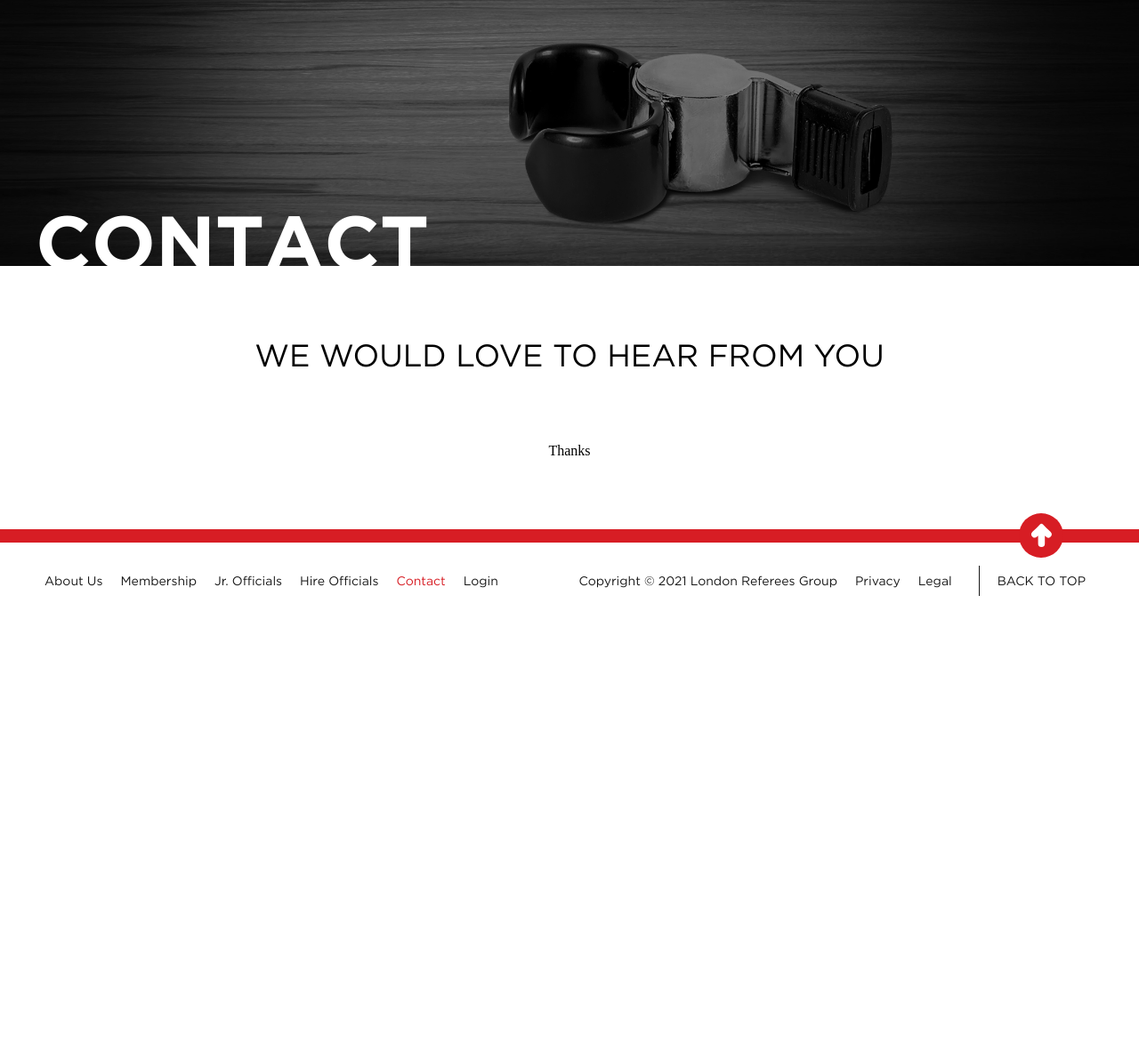
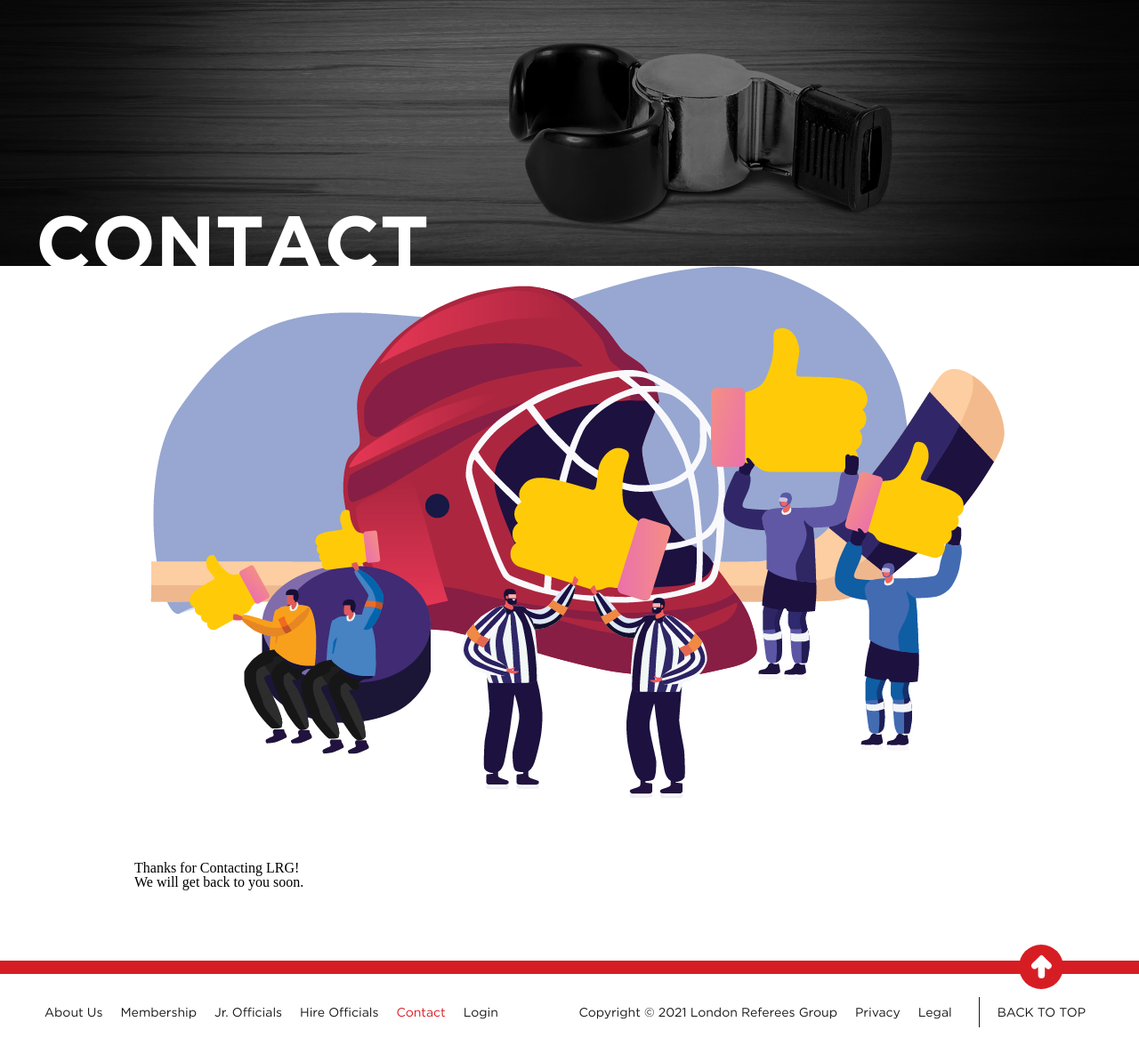
Before and after one commit to selenaelisewells/LRG_site_build, a PHP site: page /contact.php in a window 1280 px wide. Shown: the part 109-1294 px from the top of the page at 89% size. Before the commit the page ends 779 px from the top, so only its background shows below. Run offline with PHP 8.4, Linux system fonts and the light colour scheme; a user stored in the database is signed in; style sheets or scripts are compiled from the project's sources; some libraries are stand-ins or nearby versions.

Commit message:
working on Contact overlay - switching to try and connect backend

```diff
--- a/contact.php
+++ b/contact.php
@@ -13,7 +13,11 @@ include './templates/header.php';
         <div class="imageBanner" style="background-image: url(./images/HEADER_05_CONTACT.jpg)">
             <div class="titleWrap"><h2 class="miniHeaderTitle">Contact</h2></div>
         </div>
+        <?php if(isset($_SESSION['contact_form_submitted']) && $_SESSION['contact_form_submitted']): ?>
+
+        <?php else: ?>
         <h3 class="miniHeaderTagline">we would love to hear from you</h3>
+        <?php endif; ?>
 </section>
 
 
@@ -22,7 +26,11 @@ include './templates/header.php';
 <section class="contactFormWrap">
     <?php if(isset($_SESSION['contact_form_submitted']) && $_SESSION['contact_form_submitted']): ?>
             <!-- HTML FOR THANK YOU GOES HERE -->
-         <h1>Thanks</h1>
+         <div class="contactSubmitted">
+             <img src="./images/Thanks.png" alt="">
+         <h1 class="submittedTitle">Thanks for Contacting LRG!</h1>
+         <p class="submittedText">We will get back to you soon.</p>
+         </div>
     <?php else: ?>
         <form  action="./includes/mail/send.php" method="POST" id="mail-form">
 
--- a/includes/mail/send.php
+++ b/includes/mail/send.php
@@ -66,7 +66,7 @@ $email_recipient = 'selena.elise.wells@gmail.com';
 $email_message = sprintf('Name: %s, Email: %s, Message: %s', $visitor_name, $visitor_email, $visitor_message);
 //creates a template to insert the user data into a formated string
 
-// mail($email_recipient, $email_subject, $email_message, $email_headers);
+mail($email_recipient, $email_subject, $email_message, $email_headers);
 
 //change page to thanks for sending us a message page - if successfully send an email
 $_SESSION['contact_form_submitted'] = true;
--- /dev/null
+++ b/sass/modules/_contactSent.scss
@@ -0,0 +1,5 @@
+.contactSubmitted {
+    width: 100%;
+    height: 100%;
+    background-color: $main-gray;
+}
--- /dev/null
+++ b/temp.html
@@ -0,0 +1,5 @@
+<div class="contactSubmitted">
+    <img src="./images/Thanks.png" alt="">
+    <h1 class="submittedTitle">Thanks for Contacting LRG!</h1>
+    <p class="submittedText">We will get back to you soon.</p>
+</div>
```
Also changed, not shown: images/Thanks.png (added).
